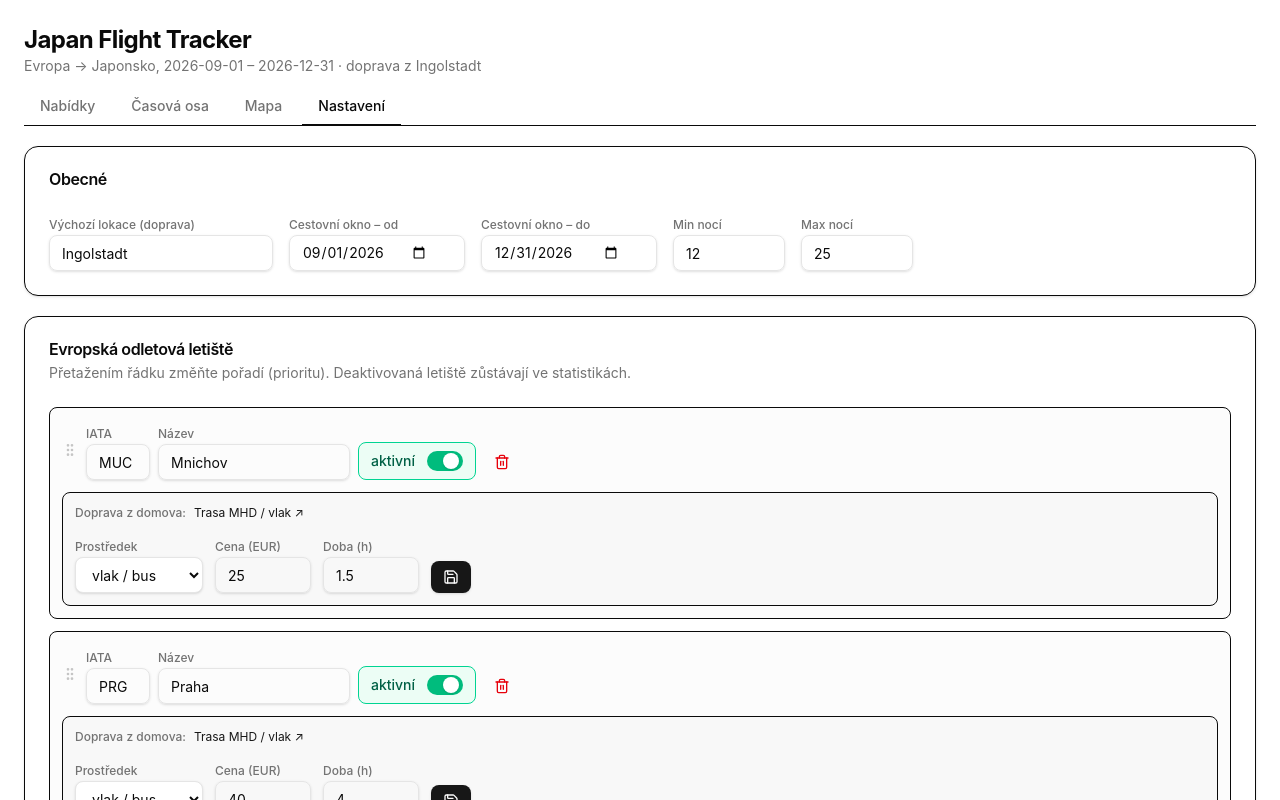
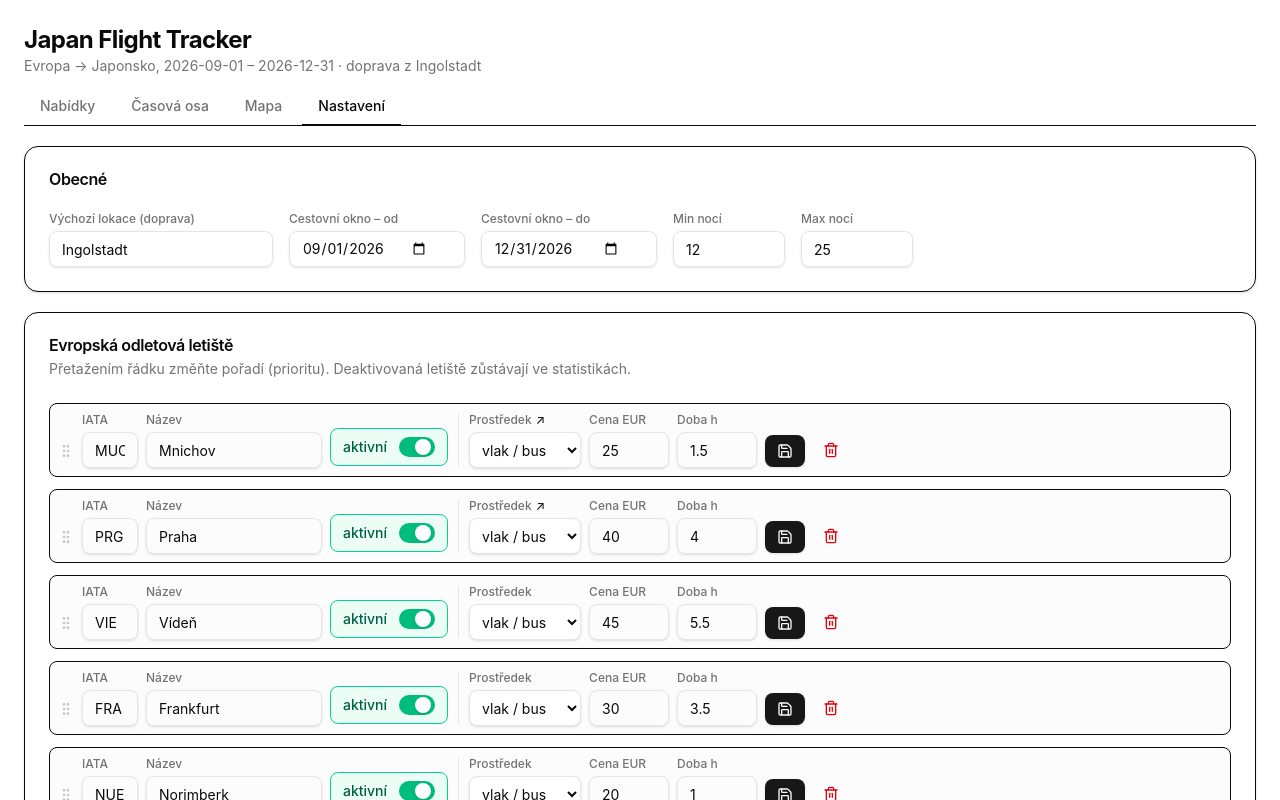
Before and after one commit to MedniLedved/flight-watcher, a React (Vite) app in the folder web/: page / in a window 1280 px wide. Both pictures are taken after a click on the button "Nastavení". Shown: the top 800 px of the page. Built offline with nearby package versions, Linux system fonts and the light colour scheme; the HTML template or start-up script is replaced by a standard one.

Commit message:
fix: kompaktní jednořádkový layout letiště, symetrická DnD linka

```diff
--- a/web/src/components/SettingsPage.tsx
+++ b/web/src/components/SettingsPage.tsx
@@ -1,4 +1,4 @@
-import { useEffect, useMemo, useRef, useState } from "react";
+import { Fragment, useEffect, useMemo, useRef, useState } from "react";
 import { Download, GripVertical, Play, Plus, Save, Trash2, Upload } from "lucide-react";
 
 import { Button } from "@/components/ui/button";
@@ -78,13 +78,13 @@ function Field({
   children,
   className,
 }: {
-  label: string;
+  label: React.ReactNode;
   children: React.ReactNode;
   className?: string;
 }) {
   return (
     <div className={cn("space-y-1", className)}>
-      <label className="text-xs font-medium text-muted-foreground">{label}</label>
+      <div className="text-xs font-medium text-muted-foreground">{label}</div>
       {children}
     </div>
   );
@@ -156,7 +156,7 @@ function Toggle({
 }
 
 // ---------------------------------------------------------------------------
-// Editor řádku letiště
+// Editor řádku letiště — kompaktní jednořádkový layout
 // ---------------------------------------------------------------------------
 function AirportRow({
   airport,
@@ -184,113 +184,82 @@ function AirportRow({
     ? buildTransportLink(mode, homeLocation, airport)
     : [];
 
+  const modeLabel = (
+    <span className="flex items-center gap-1">
+      {mode === "let" ? "Let" : "Prostředek"}
+      {transportLinks.map((l) => (
+        <a key={l.href} href={l.href} target="_blank" rel="noopener noreferrer"
+          title={l.label} className="text-primary hover:underline leading-none">↗</a>
+      ))}
+    </span>
+  );
+
   return (
-    <div className="rounded-md border bg-muted/30 p-3">
-      <div className="flex flex-wrap items-end gap-2">
-        {/* Drag handle — visual only, whole card is draggable */}
-        <span className="flex cursor-grab items-center self-center text-muted-foreground/40 hover:text-muted-foreground active:cursor-grabbing">
+    <div className="rounded-md border bg-muted/30 px-2 py-2 flex flex-wrap items-end gap-x-2 gap-y-1">
+      {/* Drag handle */}
+      <span className="flex cursor-grab items-center pb-[9px] text-muted-foreground/40 hover:text-muted-foreground active:cursor-grabbing">
         <GripVertical className="h-4 w-4" />
       </span>
-        <Field label="IATA" className="w-16">
-          <Input
-            value={airport.code}
-            maxLength={3}
-            className="uppercase"
-            onChange={(e) => onChange({ code: e.target.value.toUpperCase() })}
-          />
+
+      {/* Identita letiště */}
+      <Field label="IATA" className="w-14">
+        <Input value={airport.code} maxLength={3} className="uppercase h-9"
+          onChange={(e) => onChange({ code: e.target.value.toUpperCase() })} />
       </Field>
-        <Field label="Název" className="w-48">
-          <Input value={airport.name} onChange={(e) => onChange({ name: e.target.value })} />
+      <Field label="Název" className="w-44">
+        <Input value={airport.name} className="h-9"
+          onChange={(e) => onChange({ name: e.target.value })} />
       </Field>
-        <Toggle
-          checked={airport.enabled}
-          onChange={(v) => onChange({ enabled: v })}
-          label={airport.enabled ? "aktivní" : "vypnuté"}
-        />
-        <Button
-          variant="ghost"
-          size="icon"
-          onClick={onRemove}
-          title="Odebrat letiště"
-          className="self-end text-destructive hover:bg-destructive/10"
-        >
-          <Trash2 />
-        </Button>
+      <div className="self-end pb-[2px]">
+        <Toggle checked={airport.enabled} onChange={(v) => onChange({ enabled: v })}
+          label={airport.enabled ? "aktivní" : "vyp."} />
       </div>
 
+      {/* Doprava — oddělena svislou čarou */}
       {withTransport && (
-        <div className="mt-3 rounded-md border bg-muted/50 p-3">
-          <div className="flex flex-wrap items-center gap-2 mb-3">
-            <span className="text-xs font-medium text-muted-foreground">
-              Doprava z domova:
-            </span>
-            {transportLinks.map((link) => (
-              <a
-                key={link.href}
-                href={link.href}
-                target="_blank"
-                rel="noopener noreferrer"
-                className="text-xs text-primary underline-offset-2 hover:underline"
-              >
-                {link.label} ↗
-              </a>
-            ))}
-            {!airport.name && (
-              <span className="text-xs text-muted-foreground/60">(vyplňte název letiště)</span>
-            )}
-          </div>
-          <div className="flex flex-wrap items-end gap-3">
-            <Field label="Prostředek" className="w-32">
-              <select
-                value={mode}
-                onChange={(e) => setTransport({ mode: e.target.value })}
-                className="flex h-9 w-full rounded-md border border-input bg-background px-3 py-1 text-sm shadow-sm transition-colors focus-visible:outline-none focus-visible:ring-1 focus-visible:ring-ring"
-              >
+        <>
+          <div className="self-stretch w-px bg-border mx-0.5 my-0.5" />
+          <Field label={modeLabel} className="w-28">
+            <select value={mode} onChange={(e) => setTransport({ mode: e.target.value })}
+              className="flex h-9 w-full rounded-md border border-input bg-background px-2 py-1 text-sm shadow-sm focus-visible:outline-none focus-visible:ring-1 focus-visible:ring-ring">
               <option value="vlak/bus">vlak / bus</option>
               <option value="auto">auto</option>
               <option value="let">let</option>
             </select>
           </Field>
-            <Field label={mode === "let" ? "Cena letu (EUR)" : "Cena (EUR)"} className="w-24">
-              <NumberInput
-                value={t.costEur}
-                min={0}
-                onChange={(n) => setTransport({ costEur: n })}
-              />
+          <Field label={mode === "let" ? "Let EUR" : "Cena EUR"} className="w-20">
+            <NumberInput value={t.costEur} min={0}
+              onChange={(n) => setTransport({ costEur: n })} />
           </Field>
-            <Field label={mode === "let" ? "Čas letu (h)" : "Doba (h)"} className="w-24">
-              <NumberInput
-                value={t.durationMin / 60}
-                min={0}
-                step={0.5}
-                onChange={(n) => setTransport({ durationMin: n * 60 })}
-              />
+          <Field label={mode === "let" ? "Let h" : "Doba h"} className="w-20">
+            <NumberInput value={t.durationMin / 60} min={0} step={0.5}
+              onChange={(n) => setTransport({ durationMin: n * 60 })} />
           </Field>
           {mode === "let" && (
             <>
-                <Field label="Transfer (EUR)" className="w-28">
-                  <NumberInput
-                    value={t.airportTransferCostEur ?? 25}
-                    min={0}
-                    onChange={(n) => setTransport({ airportTransferCostEur: n })}
-                  />
+              <Field label="Transfer EUR" className="w-24">
+                <NumberInput value={t.airportTransferCostEur ?? 25} min={0}
+                  onChange={(n) => setTransport({ airportTransferCostEur: n })} />
               </Field>
-                <Field label="Transfer (h)" className="w-24">
-                  <NumberInput
-                    value={t.airportTransferTimeH ?? 2.5}
-                    min={0}
-                    step={0.5}
-                    onChange={(n) => setTransport({ airportTransferTimeH: n })}
-                  />
+              <Field label="Transfer h" className="w-20">
+                <NumberInput value={t.airportTransferTimeH ?? 2.5} min={0} step={0.5}
+                  onChange={(n) => setTransport({ airportTransferTimeH: n })} />
               </Field>
             </>
           )}
-            <Button size="sm" onClick={onSave} disabled={isBusy} title="Uložit toto letiště na GitHub">
+          <Button size="sm" onClick={onSave} disabled={isBusy}
+            title="Uložit na GitHub" className="self-end mb-[1px]">
             <Save className="h-4 w-4" />
           </Button>
-          </div>
-        </div>
+        </>
       )}
+
+      {/* Smazat */}
+      <Button variant="ghost" size="icon" onClick={onRemove}
+        title="Odebrat letiště"
+        className="self-end text-destructive hover:bg-destructive/10">
+        <Trash2 />
+      </Button>
     </div>
   );
 }
@@ -490,27 +459,26 @@ export function SettingsPage({ agentConfig, loading, error }: Props) {
 
   const busy = status.kind === "busy";
 
-  const DropLine = ({ group, idx }: { group: "europeAirports" | "japanAirports"; idx: number }) =>
-    dragState?.group === group && dropInsert?.group === group && dropInsert.idx === idx ? (
-      <div className="h-0.5 rounded-full bg-primary mx-1 my-0.5" />
-    ) : null;
-
   const renderAirportList = (group: "europeAirports" | "japanAirports") => {
     const withTransport = group === "europeAirports";
+    const showLine = (idx: number) =>
+      dragState?.group === group &&
+      dropInsert?.group === group &&
+      dropInsert.idx === idx;
+
     return (
       <>
-        <DropLine group={group} idx={0} />
+        {showLine(0) && <div className="h-0.5 rounded-full bg-primary" />}
         {config[group].map((a, i) => (
+          <Fragment key={i}>
             <div
-            key={i}
               draggable
               onDragStart={(e) => { e.stopPropagation(); setDragState({ group, fromIdx: i }); }}
               onDragEnd={() => { setDragState(null); setDropInsert(null); }}
               onDragOver={(e) => {
                 e.preventDefault();
                 const rect = e.currentTarget.getBoundingClientRect();
-              const insertIdx = e.clientY < rect.top + rect.height / 2 ? i : i + 1;
-              setDropInsert({ group, idx: insertIdx });
+                setDropInsert({ group, idx: e.clientY < rect.top + rect.height / 2 ? i : i + 1 });
               }}
               onDrop={(e) => { e.preventDefault(); handleDrop(group); }}
               className={cn(dragState?.group === group && dragState.fromIdx === i && "opacity-40")}
@@ -524,8 +492,9 @@ export function SettingsPage({ agentConfig, loading, error }: Props) {
                 onSave={handleSaveAirport}
                 isBusy={busy}
               />
-            <DropLine group={group} idx={i + 1} />
             </div>
+            {showLine(i + 1) && <div className="h-0.5 rounded-full bg-primary" />}
+          </Fragment>
         ))}
         <Button variant="outline" onClick={() => addAirport(group)}>
           <Plus /> Přidat {withTransport ? "evropské" : "japonské"} letiště
```
Lines whose indentation alone changed are shown as unchanged.
